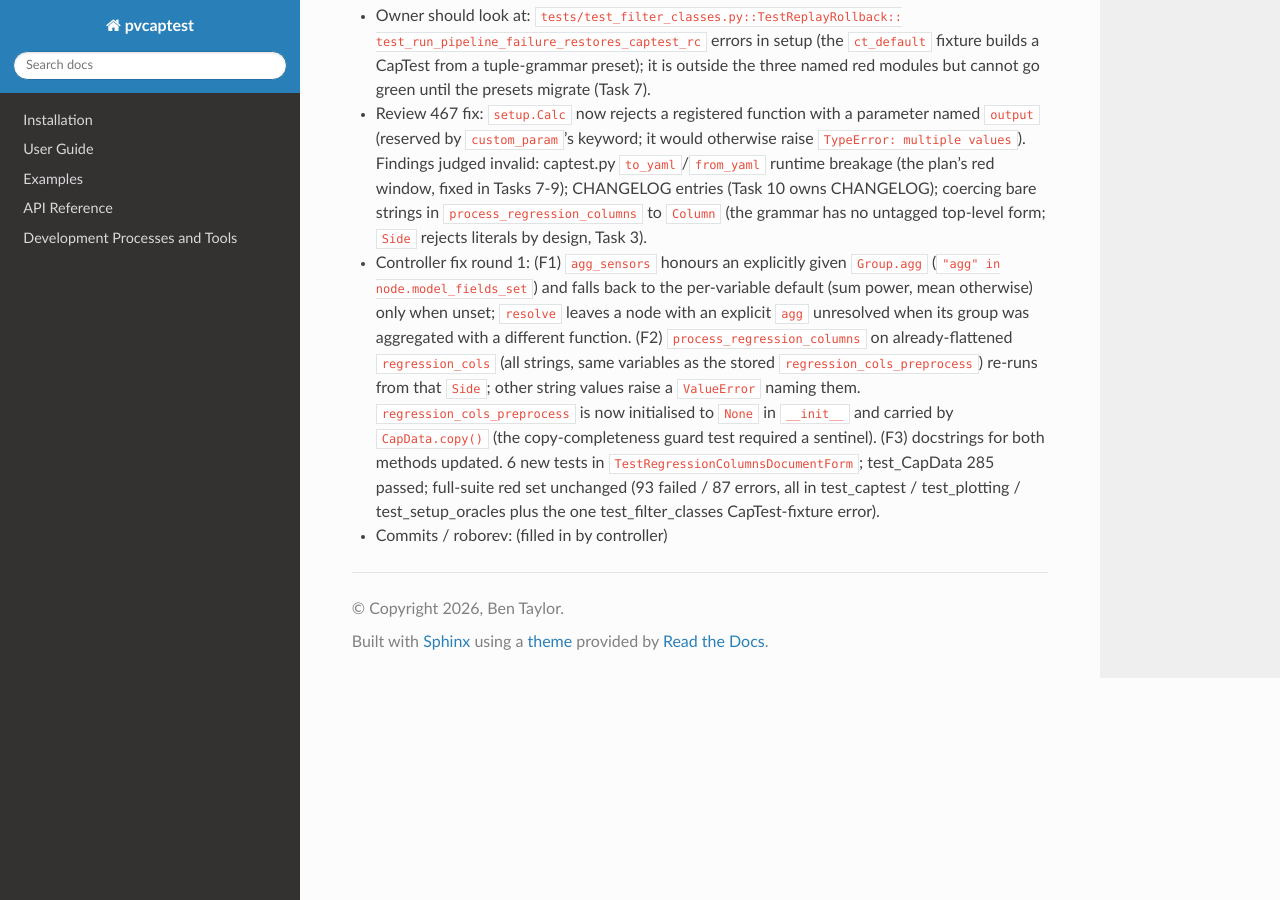
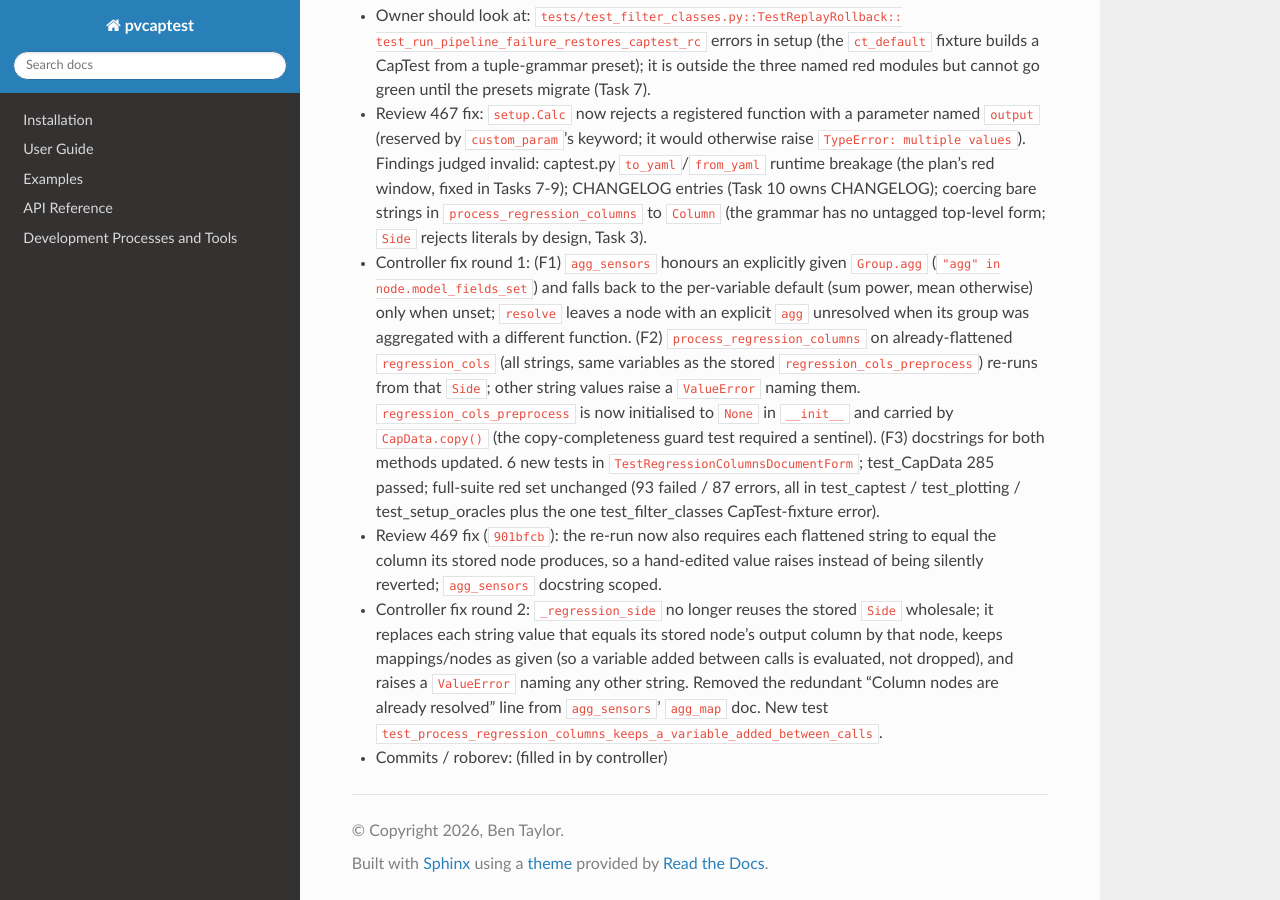
Before and after one commit to pvcaptest/pvcaptest, a Sphinx documentation site: the page built from docs/superpowers/notes/2026-09-24-implementation-log.md, in a window 1280 px wide and 900 px high, scrolled down 6431 px. Built offline with Sphinx 7.4.7 and the Read the Docs theme 3.1.0, drawn with Linux system fonts in a browser that asks for light colours.

Commit message:
fix: do not drop a regression variable added between process_regression_columns calls
_regression_side compared only the string-valued entries of regression_cols
with regression_cols_preprocess and then reused the stored Side wholesale, so
a variable added as a node after the first call was silently dropped. Each
value is now resolved on its own: a string equal to the column its stored
node produces is replaced by that node, a mapping or node is kept as given,
and any other string raises a ValueError naming it. The merged mapping is
validated as a new Side. The process_regression_columns docstring states the
rule; a test covers adding a variable between calls.

Also removes the redundant "Column nodes are already resolved" sentence from
agg_sensors' agg_map description (the Notes cover column nodes).

Review: code
Co-Authored-By: Claude Fable 5.1 <noreply@anthropic.com>
Claude-Session: https://claude.ai/code/session_01AkqRVnUricrbyNJvB8VDk1

```diff
--- a/docs/superpowers/notes/2026-09-24-implementation-log.md
+++ b/docs/superpowers/notes/2026-09-24-implementation-log.md
@@ -309,4 +309,14 @@ Branch: `reg-cols-serialization`
   test_CapData 285 passed; full-suite red set unchanged (93 failed / 87 errors,
   all in test_captest / test_plotting / test_setup_oracles plus the one
   test_filter_classes CapTest-fixture error).
+- Review 469 fix (`901bfcb`): the re-run now also requires each flattened
+  string to equal the column its stored node produces, so a hand-edited value
+  raises instead of being silently reverted; `agg_sensors` docstring scoped.
+- Controller fix round 2: `_regression_side` no longer reuses the stored
+  `Side` wholesale; it replaces each string value that equals its stored
+  node's output column by that node, keeps mappings/nodes as given (so a
+  variable added between calls is evaluated, not dropped), and raises a
+  `ValueError` naming any other string. Removed the redundant "Column nodes
+  are already resolved" line from `agg_sensors`' `agg_map` doc. New test
+  `test_process_regression_columns_keeps_a_variable_added_between_calls`.
 - Commits / roborev: (filled in by controller)
```
Also changed, not shown: 2 other files.
